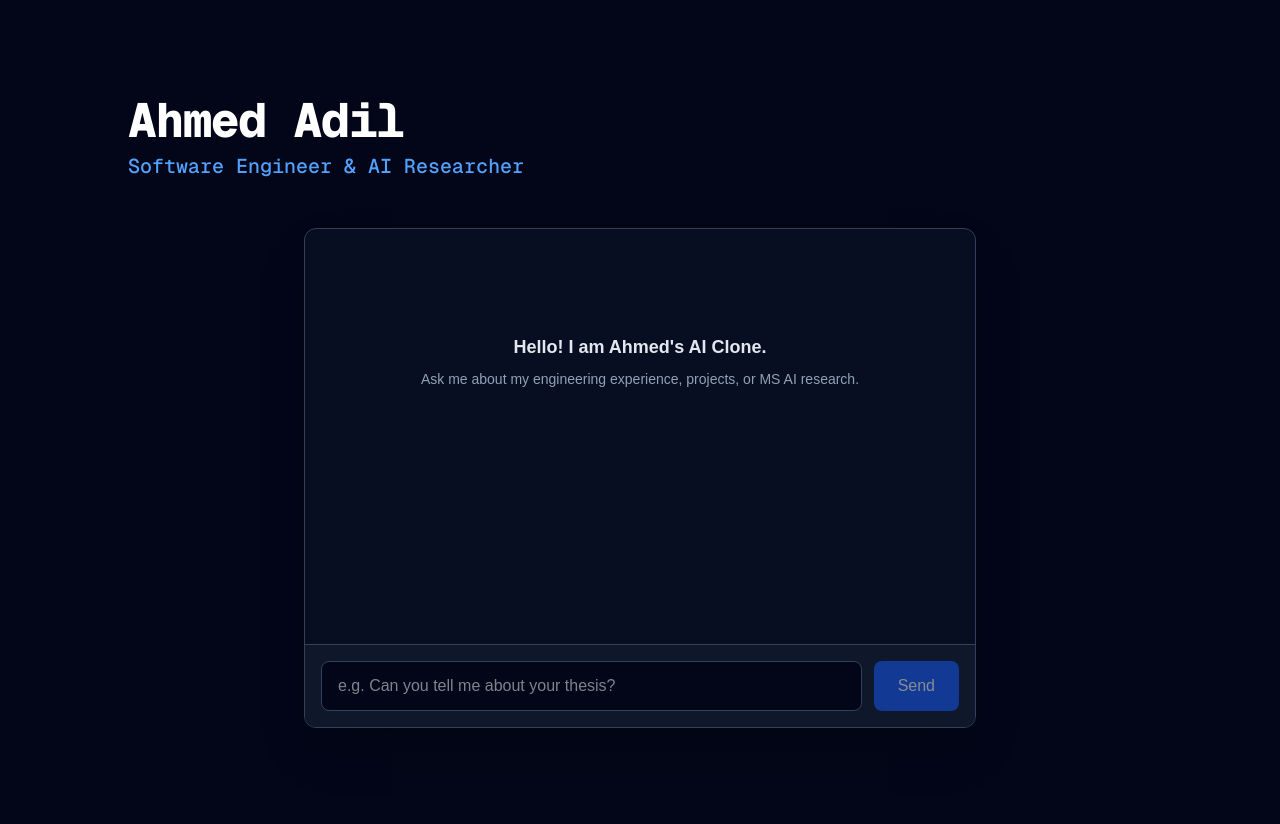
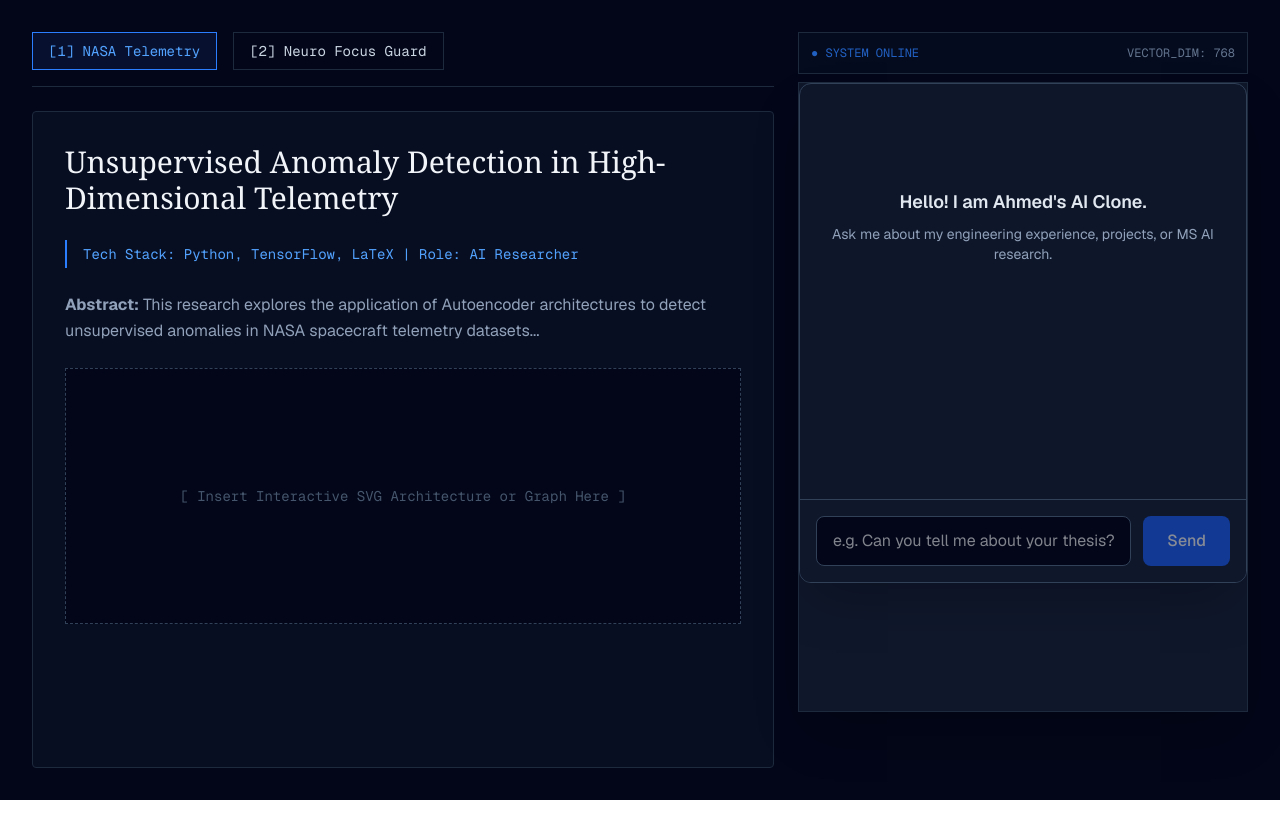
Before and after one commit to adilawan1/Portfolio, a Next.js app: page / in a window 1280 px wide. After the commit the page ends 800 px from the top, so only its background shows below. Built offline with nearby package versions, Linux system fonts and the light colour scheme.

Commit message:
Add multi-purpose layout and working

```diff
--- a/app/page.tsx
+++ b/app/page.tsx
@@ -1,20 +1,94 @@
-import ChatBox from "@/components/ChatBox";
+"use client";
 
-export default function Home() {
+import { useState } from "react";
+import ChatBox from "@/components/ChatBox"; // Your existing chat component
+
+export default function PortfolioDashboard() {
+  // We track which project the user is currently viewing
+  const [activeProject, setActiveProject] = useState("nasa-telemetry");
+
   return (
-    <main className="flex min-h-screen flex-col items-center p-12 md:p-24 bg-slate-950 text-white">
-      <div className="z-10 max-w-5xl w-full items-center justify-between font-mono text-sm lg:flex mb-12">
-        <div>
-          <h1 className="text-5xl font-extrabold tracking-tight mb-2">
-            Ahmed Adil
-          </h1>
-          <p className="text-xl text-blue-400 font-medium">
-            Software Engineer & AI Researcher
-          </p>
-        </div>
+    <div className="min-h-screen bg-slate-950 text-slate-300 font-sans p-4 md:p-8 flex flex-col md:flex-row gap-6">
+      {/* LEFT PANEL: The Academic/Visual Showcase (65% width) */}
+      <div className="flex-1 flex flex-col gap-6">
+        {/* Navigation/Telemetry Header */}
+        <header className="border-b border-slate-800 pb-4 flex gap-4">
+          <button
+            onClick={() => setActiveProject("nasa-telemetry")}
+            className={`px-4 py-2 font-mono text-sm border ${activeProject === "nasa-telemetry" ? "border-blue-500 text-blue-400 bg-blue-900/20" : "border-slate-800 hover:border-slate-600"}`}
+          >
+            [1] NASA Telemetry
+          </button>
+          <button
+            onClick={() => setActiveProject("neuro-focus")}
+            className={`px-4 py-2 font-mono text-sm border ${activeProject === "neuro-focus" ? "border-emerald-500 text-emerald-400 bg-emerald-900/20" : "border-slate-800 hover:border-slate-600"}`}
+          >
+            [2] Neuro Focus Guard
+          </button>
+        </header>
+
+        {/* Dynamic Project Content Area */}
+        <main className="flex-1 bg-slate-900/50 border border-slate-800 p-8 rounded-sm overflow-y-auto">
+          {activeProject === "nasa-telemetry" && <NasaTelemetryProject />}
+          {activeProject === "neuro-focus" && <NeuroFocusProject />}
+        </main>
       </div>
 
-      <ChatBox />
-    </main>
+      {/* RIGHT PANEL: The Persistent AI Co-Pilot (35% width) */}
+      <aside className="w-full md:w-[400px] xl:w-[450px] flex flex-col h-[85vh] sticky top-8">
+        <div className="border border-slate-800 bg-slate-900/30 p-3 mb-2 flex justify-between items-center text-xs font-mono">
+          <span className="text-blue-500 animate-pulse">● SYSTEM ONLINE</span>
+          <span className="text-slate-500">VECTOR_DIM: 768</span>
+        </div>
+
+        {/* We inject your working ChatBox here, but tell it to fill the height */}
+        <div className="flex-1 bg-slate-900 border border-slate-800 overflow-hidden shadow-2xl">
+          <ChatBox />
+        </div>
+      </aside>
+    </div>
   );
 }
+
+// --- PROJECT COMPONENTS ---
+
+function NasaTelemetryProject() {
+  return (
+    <div className="space-y-6">
+      <h1 className="text-3xl font-serif text-slate-100">
+        Unsupervised Anomaly Detection in High-Dimensional Telemetry
+      </h1>
+      <div className="text-sm font-mono text-blue-400 border-l-2 border-blue-500 pl-4 py-1">
+        Tech Stack: Python, TensorFlow, LaTeX | Role: AI Researcher
+      </div>
+      <p className="leading-relaxed text-slate-400">
+        <strong>Abstract:</strong> This research explores the application of
+        Autoencoder architectures to detect unsupervised anomalies in NASA
+        spacecraft telemetry datasets...
+      </p>
+      {/* Placeholder for your actual system diagrams or interactive charts */}
+      <div className="h-64 border border-slate-700 border-dashed flex items-center justify-center text-slate-600 font-mono text-sm bg-slate-950">
+        [ Insert Interactive SVG Architecture or Graph Here ]
+      </div>
+    </div>
+  );
+}
+
+function NeuroFocusProject() {
+  return (
+    <div className="space-y-6">
+      <h1 className="text-3xl font-serif text-slate-100">Neuro Focus Guard</h1>
+      <div className="text-sm font-mono text-emerald-400 border-l-2 border-emerald-500 pl-4 py-1">
+        Tech Stack: Electron, React, MediaPipe | Role: Full-Stack & ML Engineer
+      </div>
+      <p className="leading-relaxed text-slate-400">
+        A desktop application utilizing computer vision to detect user
+        distraction in real-time, designed to improve deep work sessions.
+      </p>
+      {/* Placeholder for your UI screenshots */}
+      <div className="h-64 border border-slate-700 border-dashed flex items-center justify-center text-slate-600 font-mono text-sm bg-slate-950">
+        [ Insert Application Screenshot Mockups Here ]
+      </div>
+    </div>
+  );
+}
--- a/components/ChatBox.tsx
+++ b/components/ChatBox.tsx
@@ -42,24 +42,18 @@ export default function ChatBox() {
         )}
         {messages.map((m) => (
           <div
-            key={m.id}
-            className={`flex ${m.role === "user" ? "justify-end" : "justify-start"}`}
+            className={`max-w-[90%] p-3 border-l-2 ${
+              m.role === "user"
+                ? "bg-slate-800/50 border-slate-400 text-slate-200 self-end text-right"
+                : "bg-blue-900/10 border-blue-500 text-blue-100 self-start"
+            }`}
           >
-            <div
-              className={`max-w-[85%] rounded-xl p-4 ${
-                m.role === "user"
-                  ? "bg-blue-600 text-white rounded-br-none"
-                  : "bg-slate-800 text-slate-200 border border-slate-700 rounded-bl-none"
-              }`}
-            >
-              <span className="font-bold text-[10px] tracking-wider uppercase mb-1 block opacity-50">
-                {m.role === "user" ? "Visitor" : "Ahmed AI"}
-              </span>
-              <p className="text-sm whitespace-pre-wrap leading-relaxed">
-                {/* 3. Render the text directly from content! */}
-                {m.parts?.map((p: any) => p.text).join("")}
-              </p>
-            </div>
+            <span className="font-mono text-[10px] tracking-wider uppercase mb-1 block opacity-50">
+              {m.role === "user" ? "visitor@local:~$" : "system_agent@rag:~$"}
+            </span>
+            <p className="text-sm whitespace-pre-wrap font-mono leading-relaxed">
+              {m.parts?.map((p: any) => p.text).join("")}
+            </p>
           </div>
         ))}
         {isLoading && (
```
